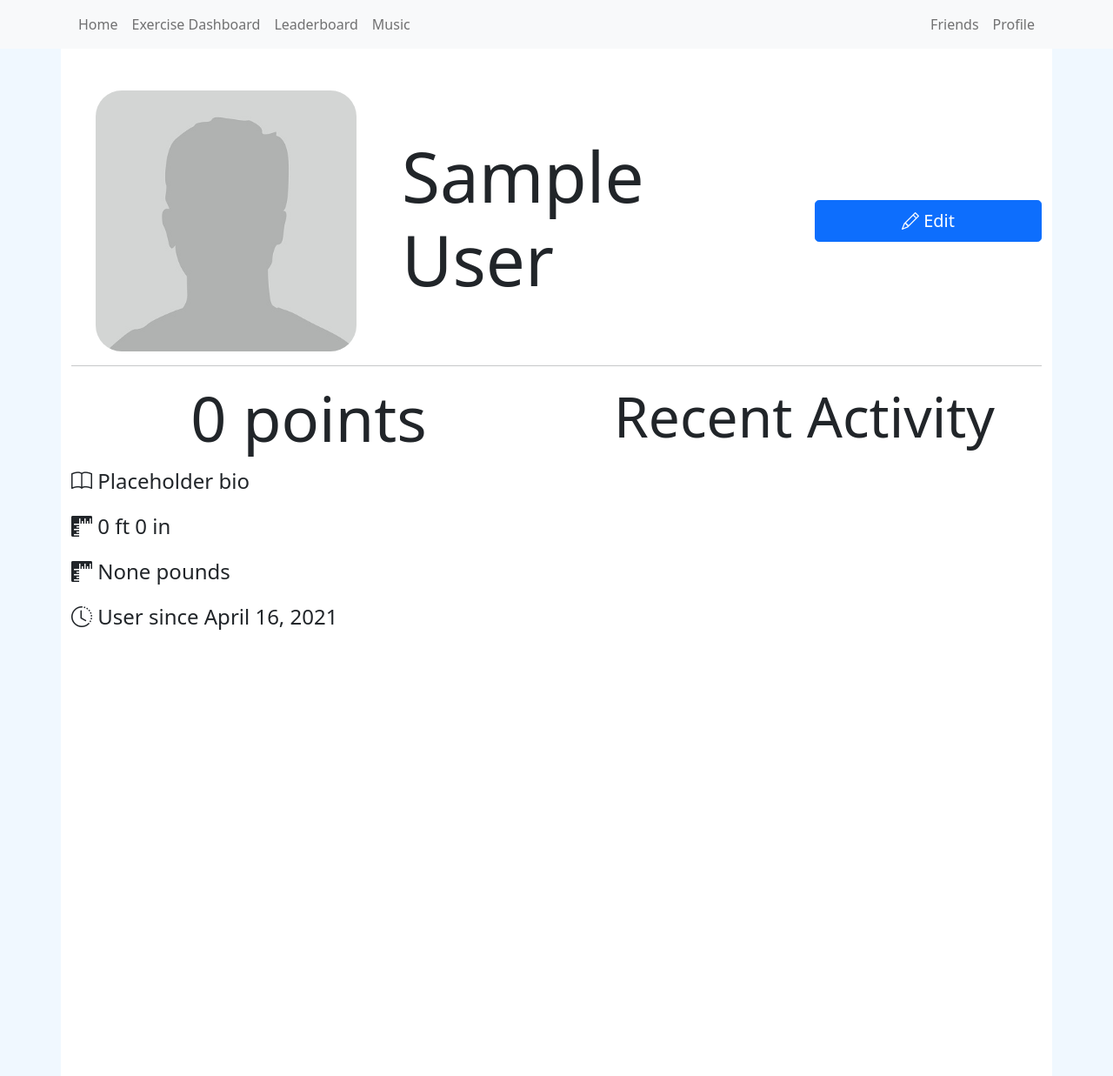
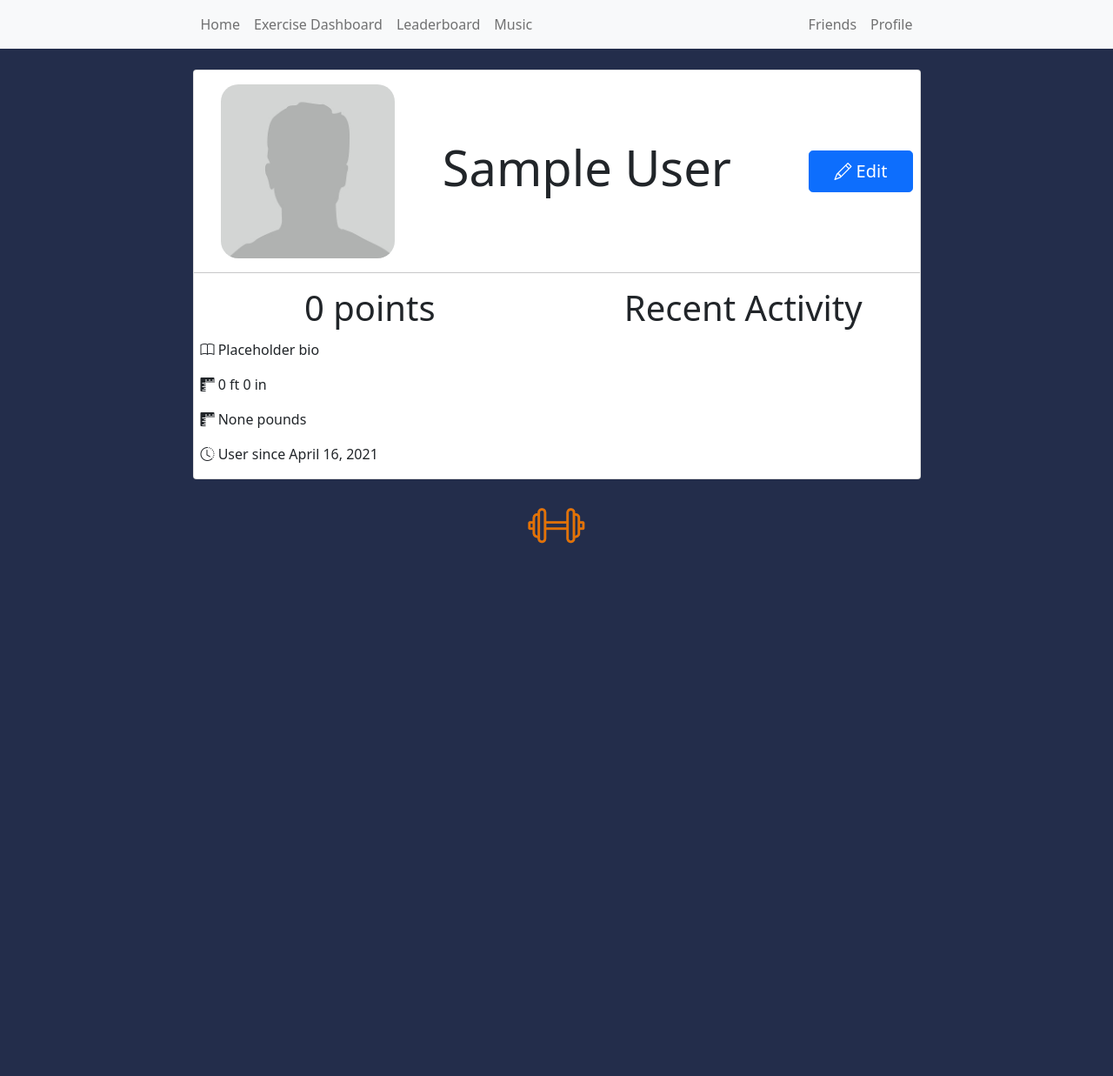
Before and after one commit to ma5243/HoosExercising, a Django app: page /profile/ in a window 1280 px wide. Shown: the whole page at 87% size. After the commit the page ends 625 px from the top, so only its background shows below. Run offline with Django 3.2, Linux system fonts and the light colour scheme; the visitor is signed in with stand-in values (Sample User, id 1); data comes from the database, SQL or seed files in the repository; data that the repository does not hold is empty; some libraries are stand-ins or nearby versions.

Commit message:
Profile: consistent styling

```diff
--- a/oauth/templates/oauth/profile.html
+++ b/oauth/templates/oauth/profile.html
@@ -9,10 +9,11 @@
 {% block title %}Profile for {{ displayed_profile.user.first_name }} {% endblock %}
 
 {% block content %}
-<body style="background-color: aliceblue;">
+
+<body style="background-color:#232D4B;">
   <script>
     $(document).ready(function () {
-          $('#navbar-inner').width($('#root-element').width());
+      $('#navbar-inner').width($('#main-card').width());
     });
   </script>
   <nav class="navbar navbar-expand-lg navbar-light bg-light" style="background-color: #f8f9fa;">
@@ -47,16 +48,17 @@
       </div>
     </div>
   </nav>
-<div class="container" id="root-element" style="background-color: white;">
-  <div class="row pt-5"></div>
-  <div class="row align-items-center">
+  <div class="container" id="root-element" style="max-width: 1140px;">
+    <div class="card primary mx-auto mt-4" style="width: 75%;" id="main-card">
+      <div class="row align-items-center pt-3">
         <div class="col-4 text-center">
-      <img class="img-fluid" src="{{ displayed_profile.photo_or_placeholder }}" style="width: 300px; border-radius: 10%;">
+          <img class="img-fluid" src="{{ displayed_profile.photo_or_placeholder }}"
+            style="width: 200px; border-radius: 10%;">
         </div>
         <div class="col">
-      <h1 class="display-1">{{ displayed_profile.user.first_name }} {{ displayed_profile.user.last_name }}</h1>
+          <h1 class="display-4">{{ displayed_profile.user.first_name }} {{ displayed_profile.user.last_name }}</h1>
         </div>
-    <div class="col-3">
+        <div class="col-2 mr-2">
           {% if displayed_profile.pk == user.profile.pk %}
           <a type="button" href="{% url 'edit_profile' %}" class="btn btn-block btn-primary btn-lg float-end">
             <i class="bi bi-pencil"></i>
@@ -85,37 +87,39 @@
       </div>
       <hr>
       <div class="row" style="min-height: 100%;">
-    <div class="col-6">
-      <h2 class="display-2 pb-1 text-center">{{ displayed_profile.points }} points</h2>
-      <p class="fs-4">
+        <div class="col mx-2">
+          <h2 class="display-6 pb-1 text-center">{{ displayed_profile.points }} points</h2>
+          <p class="fs-7">
             <i class="bi bi-book"></i>
             {{ displayed_profile.bio }}
           </p>
-      <p class="fs-4">
+          <p class="fs-7">
             <i class="bi bi-rulers"></i>
             {{ displayed_profile.readable_height.0 }} ft {{ displayed_profile.readable_height.1 }} in
           </p>
-      <p class="fs-4">
+          <p class="fs-7">
             <i class="bi bi-rulers"></i>
             {{ displayed_profile.weight }} pounds
           </p>
-      <p class="fs-4">
+          <p class="fs-7">
             <i class="bi bi-clock-history"></i>
             User since {{ displayed_profile.signup_date }}
           </p>
         </div>
-    <div class="col-6 pt-1 pb-5">
-      <h2 class="text-center display-3">Recent Activity</h2>
-      <div class="d-flex w-100 justify-content-center">
-        <ul class="list-group w-75">
+        <div class="col pb-5 mx-2">
+          <h2 class="text-center display-6">Recent Activity</h2>
+          <div class="d-flex pt-1 w-100 justify-content-center">
+            <ul class="list-group" style="width: 90%">
               {% for exercise in exercise_list %}
               <li class="list-group-item list-group-item-action list-group-item-dark">
-              <span class="badge badge-pill badge-info" style="background-color: coral">{{ exercise.points_earned }}</span>
-                <b>{{ exercise.type }} - {{ exercise.name }}</b>
-              <span class="float-end" style="font-style: italic;">{{ exercise.entry_date }}</span>
+                <span class="badge badge-pill badge-info" style="background-color: coral">
+                  {{ exercise.points_earned}}
+                </span>
+                <b class="fs-7">{{ exercise.type }} - {{ exercise.name }}</b>
                 <p>
                   {{ exercise.journal }}
                 </p>
+                <span class="float-end font-weight-light" style="font-style: italic;">{{ exercise.entry_date }}</span>
               </li>
               {% endfor %}
             </ul>
@@ -123,6 +127,10 @@
         </div>
       </div>
     </div>
+    <div style="text-align: center; margin-top: 30px">
+      <img style="width: 70px" src="{% static 'logo-notext.png' %}">
+    </div>
+  </div>
 </body>
 
 {% endblock %}
```
Lines whose indentation alone changed are shown as unchanged.
